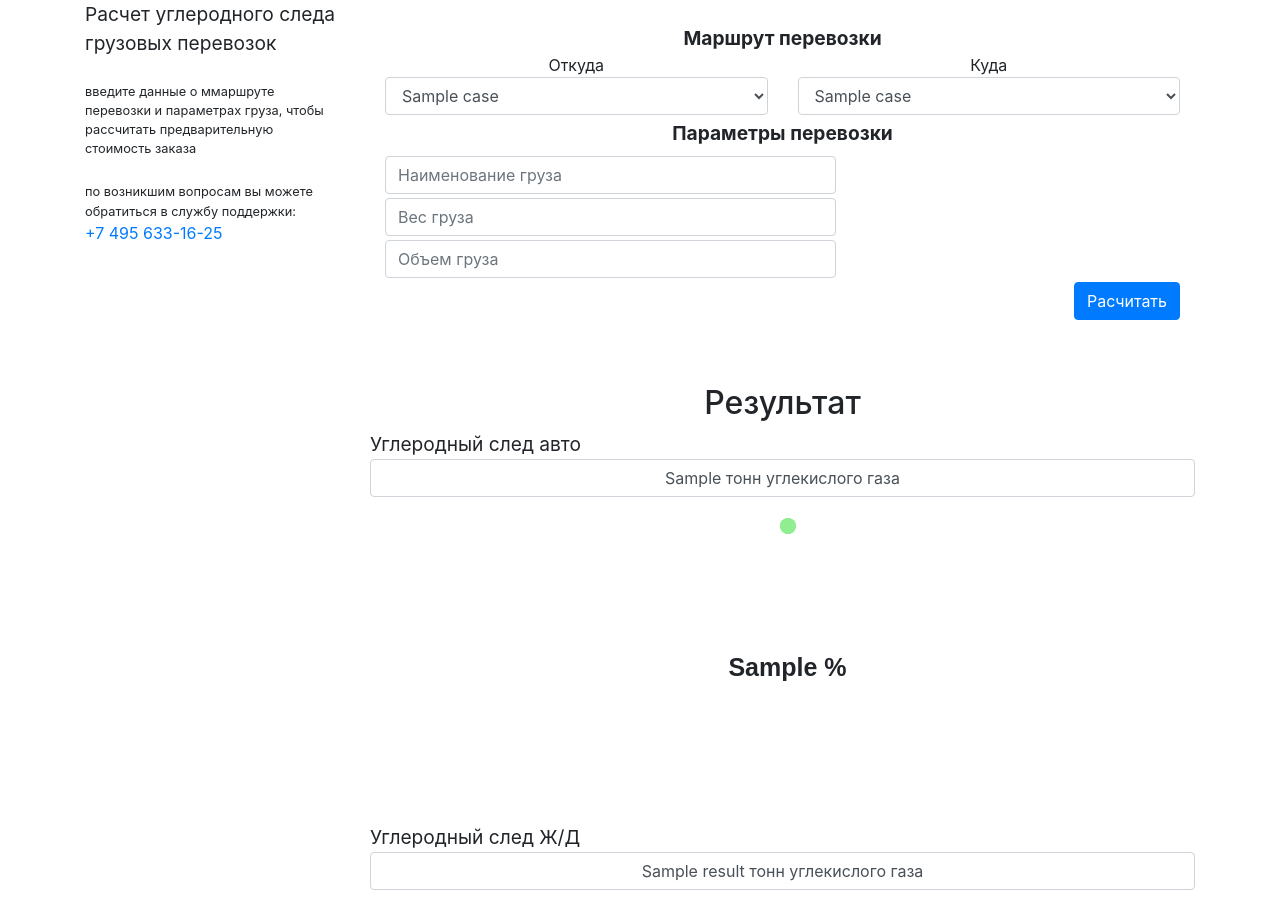
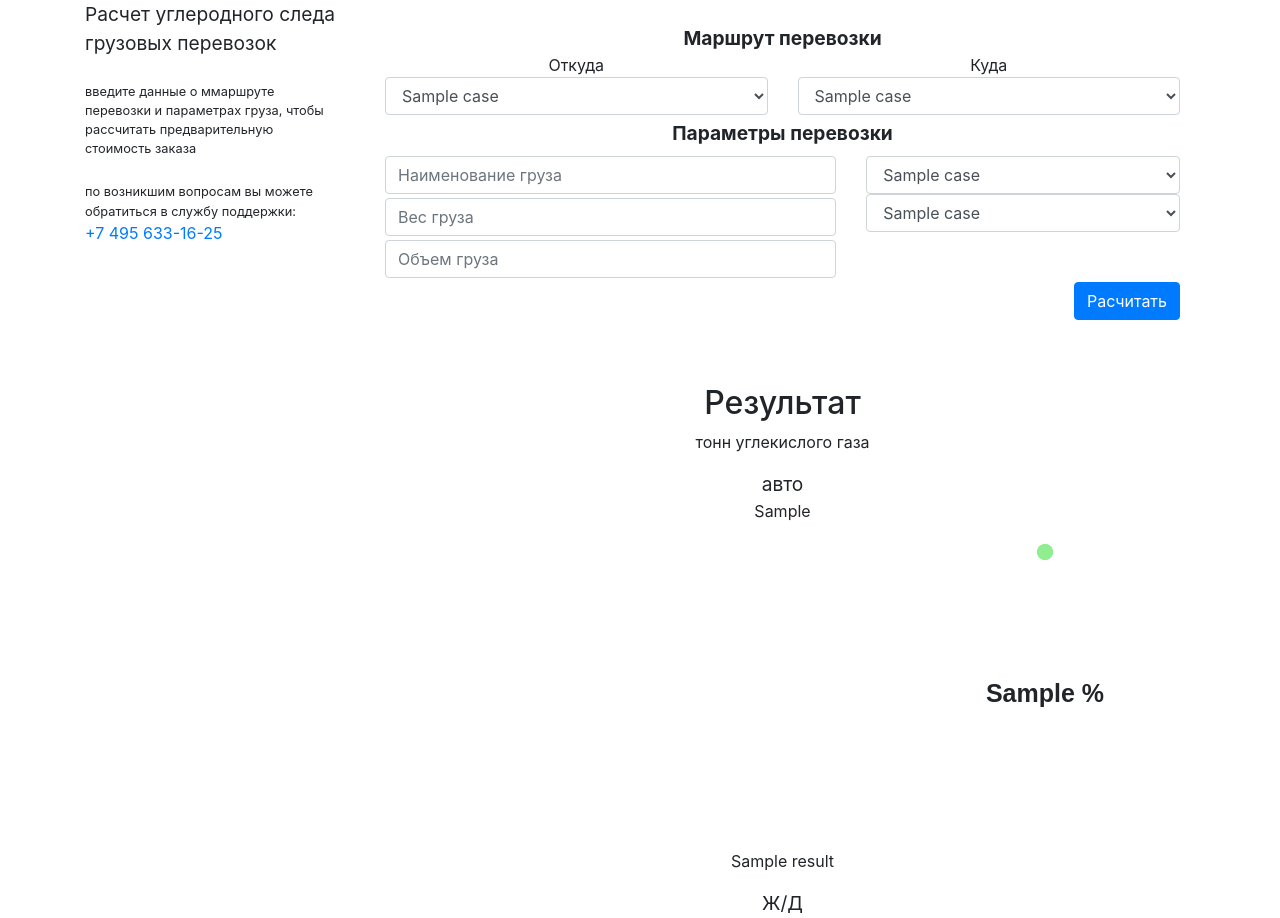
Before and after one commit to Loeenn/Carbon_imprint_clone, a Flask app: template website/templates/home.html in a window 1280 px wide. Before the commit the page ends 890 px from the top, so only its background shows below. Run offline with Flask 2, Linux system fonts and the light colour scheme; the template is opened without the code that fills it: most values are stand-ins (such as "Sample title", 1, 10 or a date in 2020); parts of the project's set-up code (start-up, migrations or seed data) failed here and were passed over; some libraries are stand-ins or nearby versions.

Commit message:
add cargo type
i don't know does it work or not. FACK You Egor and your SQL server. Use SQLite like normal people.

```diff
--- a/website/templates/home.html
+++ b/website/templates/home.html
@@ -74,7 +74,6 @@
                         <div class="container">
                             <div class="row">
                                   <div class="col-7">
-
                                         <p class="block">
                                         <input
                                           type="text"
@@ -101,6 +100,16 @@
                                          />
                                     </div>
                                     <div class="col-sm">
+                                            <select class="form-control" name="cargoType" placeholder="тип груза">
+                                                {% for case in stations%}
+                                                      <option>{{case}}</option>
+                                                {% endfor %}
+                                            </select>
+                                            <select class="form-control" name="pacageType" placeholder="тип упаковки">
+                                                {% for case in stations%}
+                                                      <option>{{case}}</option>
+                                                {% endfor %}
+                                            </select>
                                     </div>
                               </div>
                               <div class="row">
@@ -116,13 +125,16 @@
                   </form>
               </div>
               {%if result%}
-          <h2 align="center">Результат</h2>
-            <big>Углеродный след авто</big>
-              <p class="form-control" align="center">{{truck_result}} тонн углекислого газа</p>
-          <div class="pie" align="center" style="--p:{{pie_procent}};--c:lightgreen"> {{pie_procent}} %</div>
+                    <div align="center">
+                          <h2 >Результат</h2>
+                            <p font=30px>тонн углекислого газа</p>
+                            <big>авто</big>
+                              <p >{{truck_result}}</p>
+                          <div class="pie"  style="--p:{{pie_procent}};--c:lightgreen"> {{pie_procent}} %</div>
                           <br/>
-          <big>Углеродный след Ж/Д</big>
-          <p class="form-control" align="center"  name="output_1" id="output_1">{{result}} тонн углекислого газа</p>
+                          <p   name="output_1" id="output_1">{{result}}</p>
+                          <big>Ж/Д</big>
+                    </div>
               {%endif%}
           </div>
       </div>
```
Also changed, not shown: 1 other file. Lines whose indentation alone changed are shown as unchanged.
